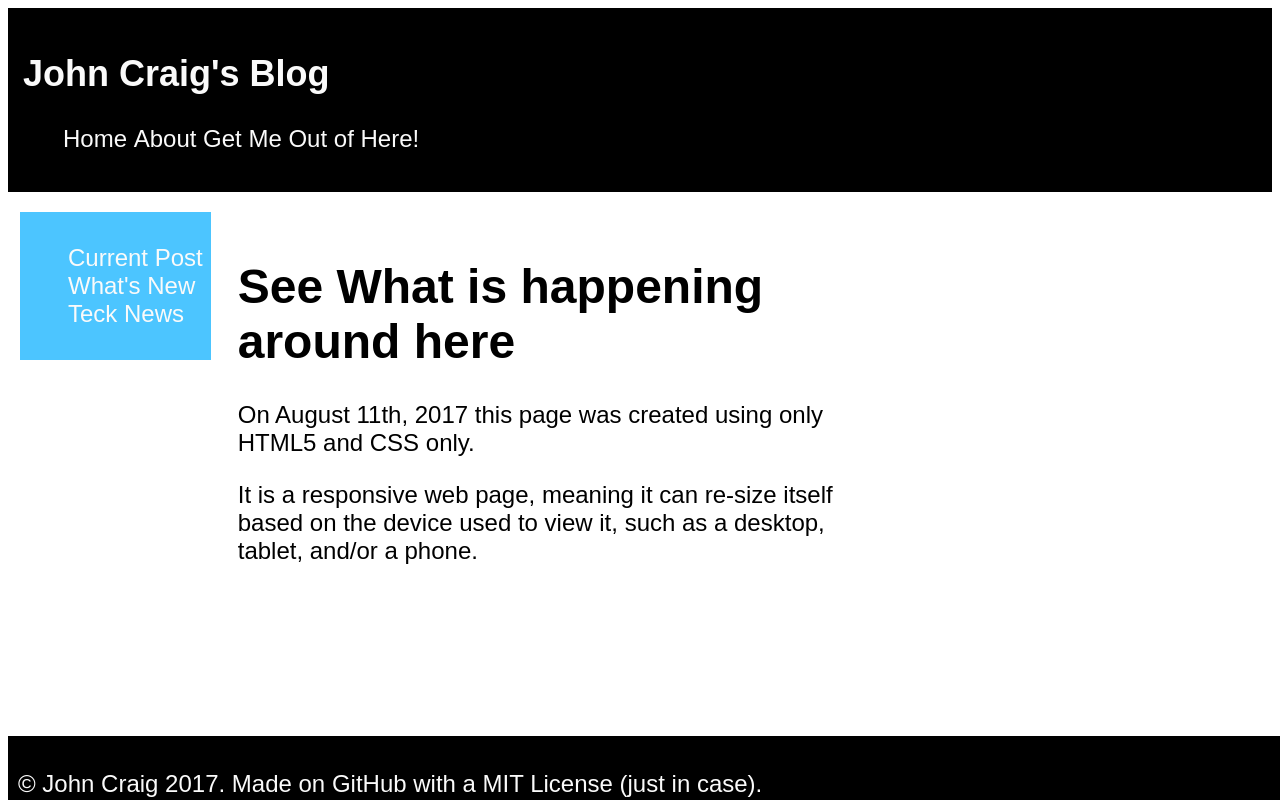
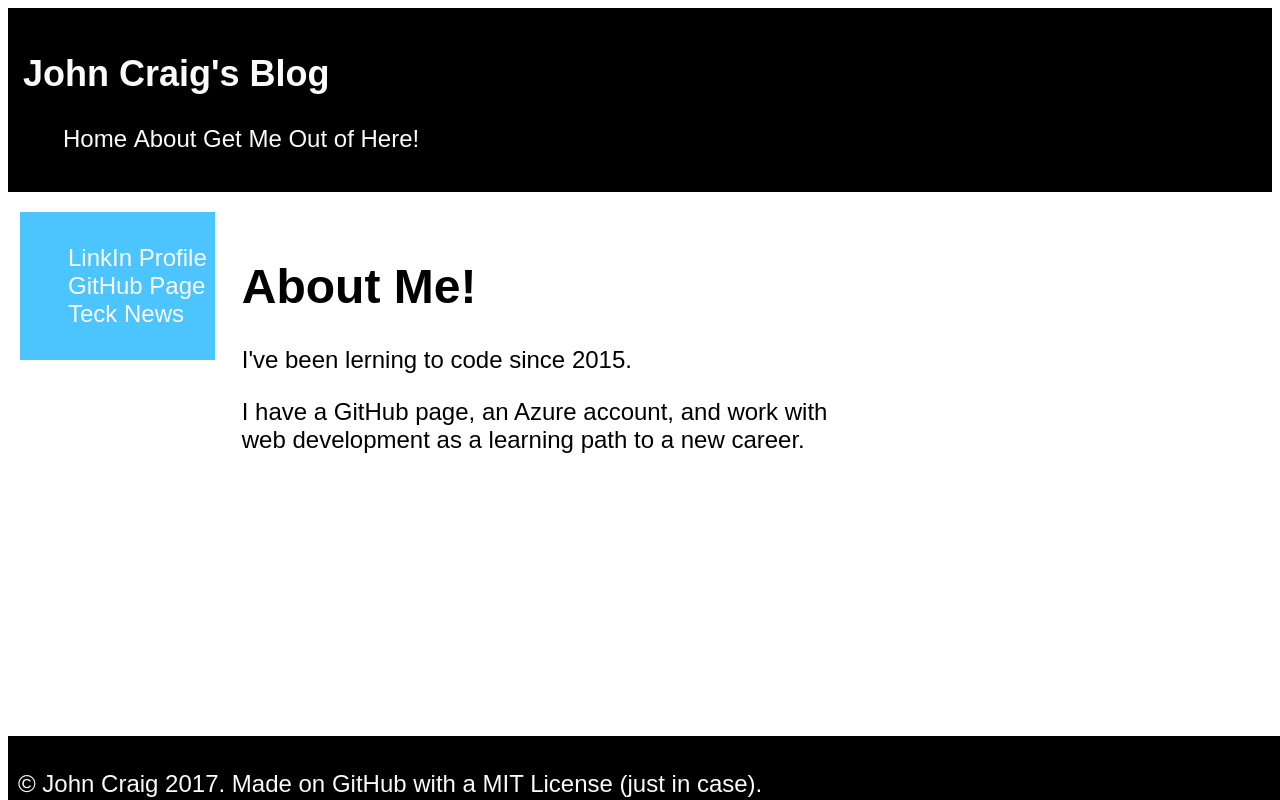
Before and after one commit to johnmcraig/responsive-webblog, a plain HTML site: page about.html in a window 1280 px wide. Shown: the top 800 px of the page. Drawn offline with Linux system fonts and the light colour scheme.

Commit message:
About page now has info.

```diff
--- a/about.html
+++ b/about.html
@@ -26,18 +26,18 @@
 
 
     <main>
-        <div id="main-menu" class="col-3">
+         <div id="main-menu" class="col-3">
             <ul>
-                <a href="index.html"><li>Current Post</li></a>
-                <a href="about.html"><li>What's New</li></a>
+                <a href="index.html"><li>LinkIn Profile</li></a>
+                <a href="about.html"><li>GitHub Page</li></a>
                 <a href="https://news.ycombinator.com/"><li>Teck News</li></a>
             </ul>
         </div>
 
         <div id="main-content" class="col-9">
-            <h1>See What is happening around here</h1>
-            <p>On August 11th, 2017 this page was created using only HTML5 and CSS only.</p>
-            <p>It is a responsive web page, meaning it can re-size itself based on the device used to view it, such as a desktop, tablet, and/or a phone.</p>
+            <h1>About Me!</h1>
+            <p>I've been lerning to code since 2015.</p>
+            <p>I have a GitHub page, an Azure account, and work with web development as a learning path to a new career.</p>
         </div>
     </main>
 
```
